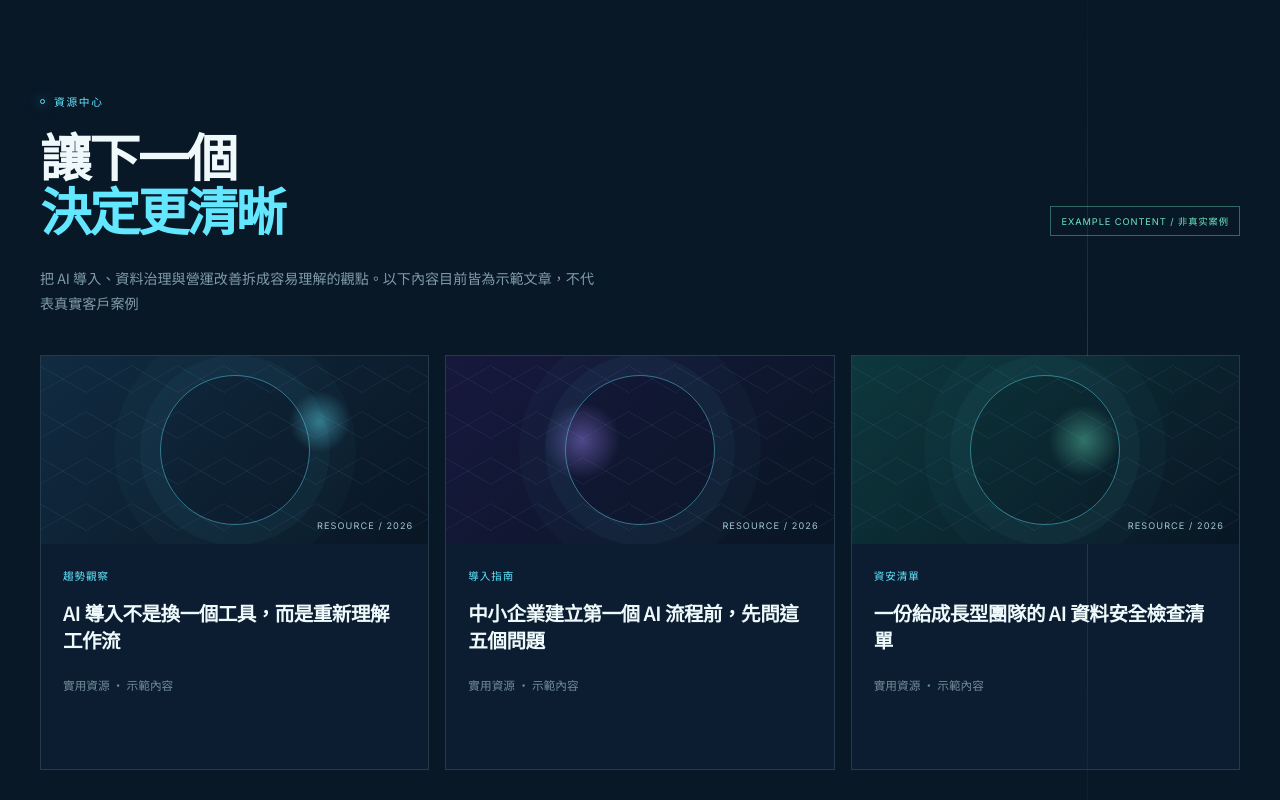
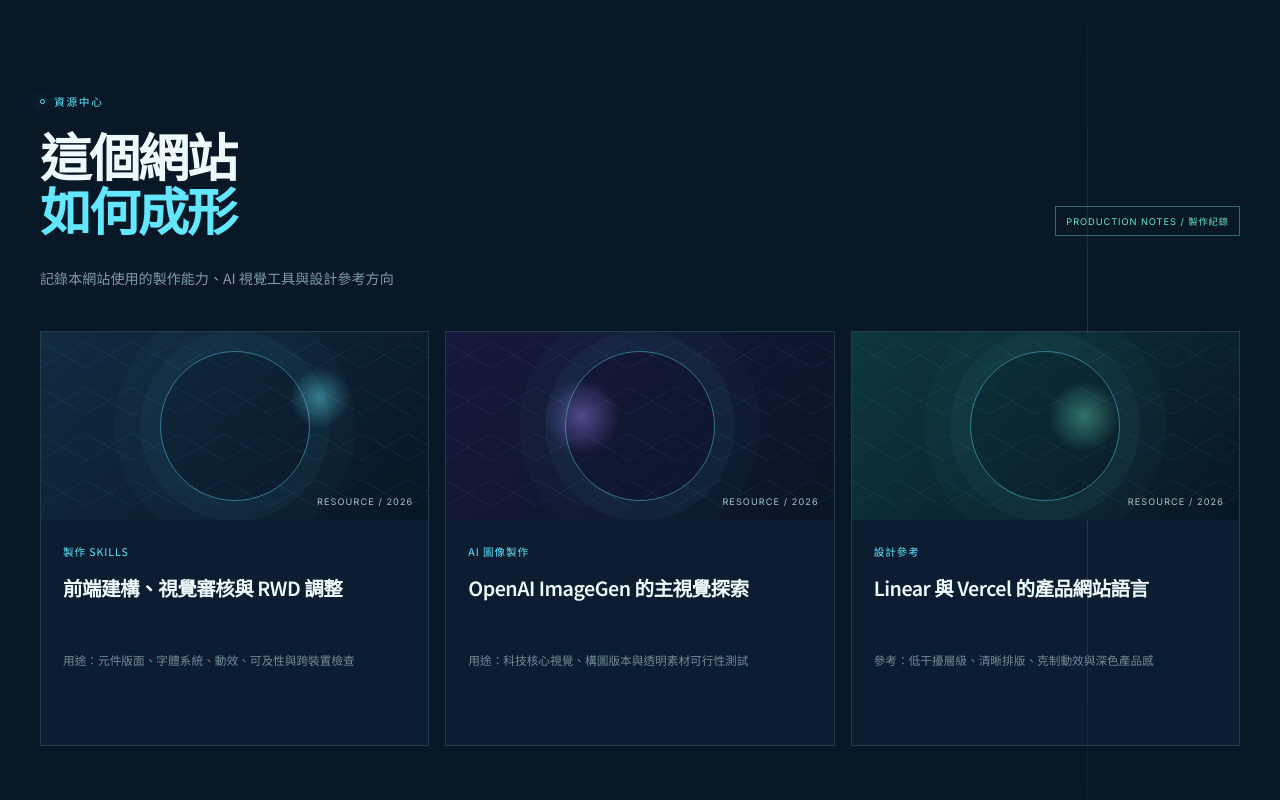
Before and after one commit to k129453497-byte/eryndex-tactile-systems, a React (Vite) app in the folder client/: page / in a window 1280 px wide. Shown: the part 3840-4640 px from the top of the page. Built offline with nearby package versions, Linux system fonts and the light colour scheme; a web font is replaced by a local one.

Commit message:
Turn resource cards into production notes

```diff
--- a/client/src/pages/Home.tsx
+++ b/client/src/pages/Home.tsx
@@ -113,9 +113,9 @@ const solutionModuleCopy = {
 } as const;
 
 const articleData = [
-  { tag: { "zh-TW": "趨勢觀察", "zh-CN": "趋势观察", en: "Trend note" }, title: { "zh-TW": "AI 導入不是換一個工具，而是重新理解工作流", "zh-CN": "AI 导入不是换一个工具，而是重新理解工作流", en: "Adopting AI starts with understanding the work, not adding another tool" }, read: { "zh-TW": "6 分鐘閱讀 · 範例文章", "zh-CN": "6 分钟阅读 · 示例文章", en: "6 min read · Example article" }, tone: "cyan" },
-  { tag: { "zh-TW": "導入指南", "zh-CN": "导入指南", en: "Field guide" }, title: { "zh-TW": "中小企業建立第一個 AI 流程前，先問這五個問題", "zh-CN": "中小企业建立第一个 AI 流程前，先问这五个问题", en: "Five questions to ask before building your first AI workflow" }, read: { "zh-TW": "8 分鐘閱讀 · 範例文章", "zh-CN": "8 分钟阅读 · 示例文章", en: "8 min read · Example article" }, tone: "violet" },
-  { tag: { "zh-TW": "資安清單", "zh-CN": "资安清单", en: "Security checklist" }, title: { "zh-TW": "一份給成長型團隊的 AI 資料安全檢查清單", "zh-CN": "一份给成长型团队的 AI 数据安全检查清单", en: "An AI data security checklist for growing teams" }, read: { "zh-TW": "4 分鐘閱讀 · 範例文章", "zh-CN": "4 分钟阅读 · 示例文章", en: "4 min read · Example article" }, tone: "mint" },
+  { tag: { "zh-TW": "製作 Skills", "zh-CN": "制作 Skills", en: "Production skills" }, title: { "zh-TW": "前端建構、視覺審核與 RWD 調整", "zh-CN": "前端建构、视觉审核与 RWD 调整", en: "Front-end build, visual review, and responsive refinement" }, read: { "zh-TW": "用途：元件版面、字體系統、動效、可及性與跨裝置檢查", "zh-CN": "用途：组件版面、字体系统、动效、可及性与跨装置检查", en: "Use: components, type system, motion, accessibility, and cross-device review" }, tone: "cyan" },
+  { tag: { "zh-TW": "AI 圖像製作", "zh-CN": "AI 图像制作", en: "AI visual creation" }, title: { "zh-TW": "OpenAI ImageGen 的主視覺探索", "zh-CN": "OpenAI ImageGen 的主视觉探索", en: "Hero visual exploration with OpenAI ImageGen" }, read: { "zh-TW": "用途：科技核心視覺、構圖版本與透明素材可行性測試", "zh-CN": "用途：科技核心视觉、构图版本与透明素材可行性测试", en: "Use: technology-core concepts, composition variants, and transparency testing" }, tone: "violet" },
+  { tag: { "zh-TW": "設計參考", "zh-CN": "设计参考", en: "Design references" }, title: { "zh-TW": "Linear 與 Vercel 的產品網站語言", "zh-CN": "Linear 与 Vercel 的产品网站语言", en: "Product-site cues from Linear and Vercel" }, read: { "zh-TW": "參考：低干擾層級、清晰排版、克制動效與深色產品感", "zh-CN": "参考：低干扰层级、清晰排版、克制动效与深色产品感", en: "Reference: quiet hierarchy, clear type, purposeful motion, and dark product tone" }, tone: "mint" },
 ];
 
 const faqs = [
@@ -240,8 +240,8 @@ function HomeResources() {
   return <>
     <section className="resources-articles section-dark home-topic" id="resources">
       <div className="container">
-        <div className="section-heading split-heading"><div><Eyebrow index="04">{lang === "en" ? "Resource center" : lang === "zh-CN" ? "资源中心" : "資源中心"}</Eyebrow><h2>{lang === "en" ? <>Make the next<br /><em>decision clearer</em></> : lang === "zh-CN" ? <>让下一个<br /><em>决定更清晰</em></> : <>讓下一個<br /><em>決定更清晰</em></>}</h2></div><span className="example-badge">EXAMPLE CONTENT / 非真实案例</span></div>
-        <p className="home-topic-intro">{lang === "en" ? "Clear perspectives on AI adoption, data governance, and operational improvement. All content below is currently an example and does not represent customer cases" : lang === "zh-CN" ? "把 AI 导入、数据治理与运营改善拆成容易理解的观点。以下内容目前均为示例文章，不代表真实客户案例" : "把 AI 導入、資料治理與營運改善拆成容易理解的觀點。以下內容目前皆為示範文章，不代表真實客戶案例"}</p>
+        <div className="section-heading split-heading"><div><Eyebrow index="04">{lang === "en" ? "Resource center" : lang === "zh-CN" ? "资源中心" : "資源中心"}</Eyebrow><h2>{lang === "en" ? <>How this site<br /><em>takes shape</em></> : lang === "zh-CN" ? <>这个网站<br /><em>如何成形</em></> : <>這個網站<br /><em>如何成形</em></>}</h2></div><span className="example-badge">PRODUCTION NOTES / 製作紀錄</span></div>
+        <p className="home-topic-intro">{lang === "en" ? "A concise record of the production skills, AI visual tooling, and design references behind this website" : lang === "zh-CN" ? "记录本网站使用的制作能力、AI 视觉工具与设计参考方向" : "記錄本網站使用的製作能力、AI 視覺工具與設計參考方向"}</p>
         <div className="articles-grid">{articleData.map((article) => <ArticleCard key={tx(article.title, lang)} article={article} />)}</div>
       </div>
     </section>
@@ -323,7 +323,7 @@ export function SolutionsPage() {
 
 function ArticleCard({ article }: { article: (typeof articleData)[number] }) {
   const { lang } = useSite();
-  return <article className={`article-card tone-${article.tone}`}><div className="article-art"><div className="article-lines" /><span>RESOURCE / 2026</span></div><div className="article-copy"><p className="card-category">{tx(article.tag, lang)}</p><h3>{tx(article.title, lang)}</h3><p className="article-read">{lang === "en" ? "Practical resource · Example" : lang === "zh-CN" ? "实用资源 · 示例内容" : "實用資源 · 示範內容"}</p></div></article>;
+  return <article className={`article-card tone-${article.tone}`}><div className="article-art"><div className="article-lines" /><span>RESOURCE / 2026</span></div><div className="article-copy"><p className="card-category">{tx(article.tag, lang)}</p><h3>{tx(article.title, lang)}</h3><p className="article-read">{tx(article.read, lang)}</p></div></article>;
 }
 
 export function ResourcesPage() {
```
